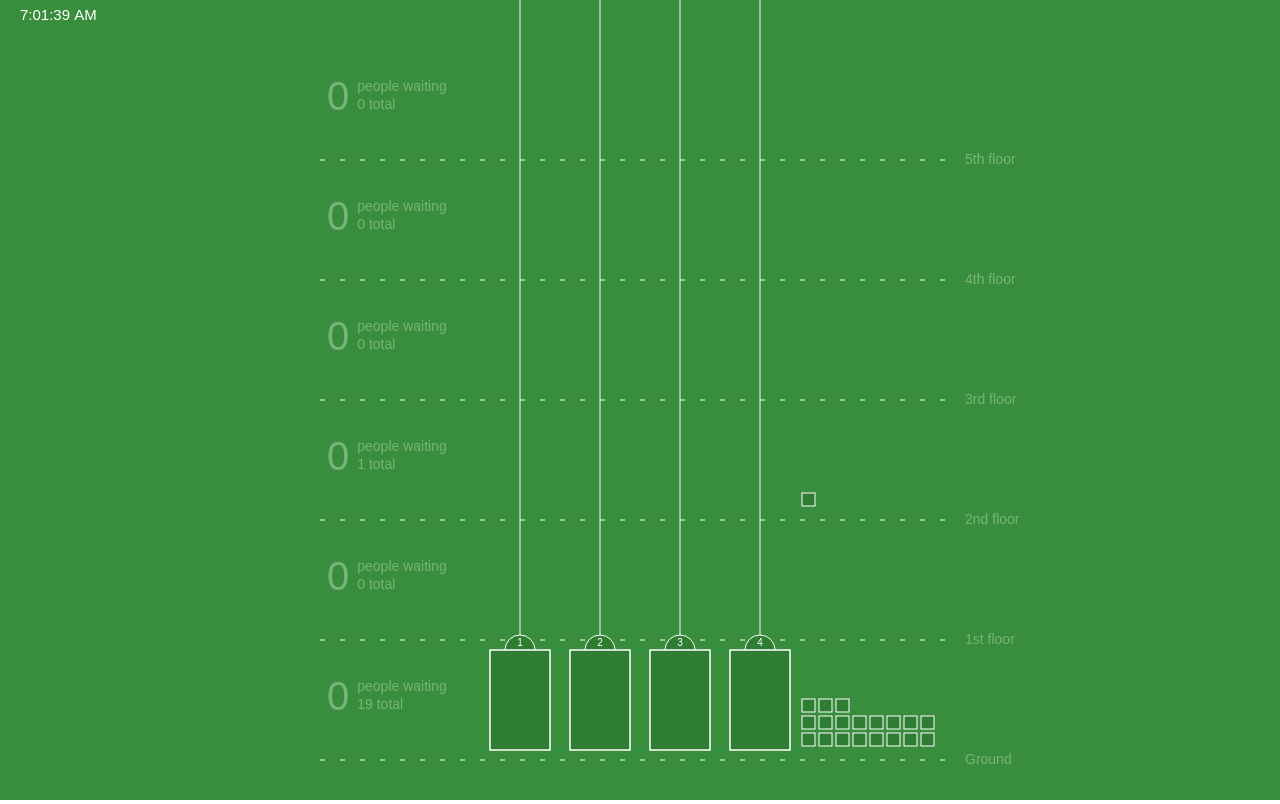
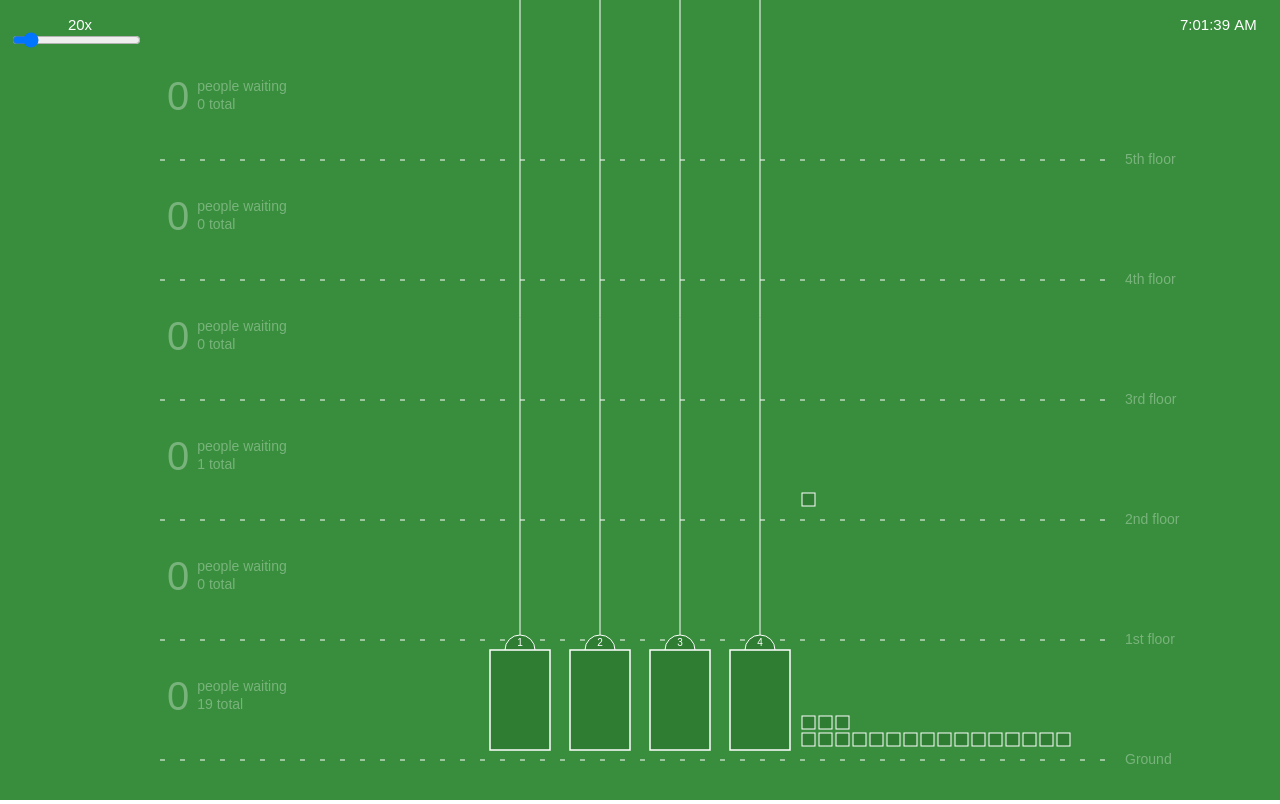
Before and after one commit to coding-watermelon/elevatorSimulation, a plain HTML site: page index.html in a window 1280 px wide. Drawn offline with Linux system fonts and the light colour scheme.

Commit message:
Fixed issue with elevator delta, added speed slider

```diff
--- a/data_generator.js
+++ b/data_generator.js
@@ -3,7 +3,7 @@
 var generator = function(){
   const MAX_NUMBER_OF_PEOPLE = 9;
   const WAIT_TIMEOUT = 5 * 1000;
-  const ELEVATOR_SPEED = (1 / 5) / 1000;
+  const ELEVATOR_SPEED = (1 / 4) / 1000;
   const BREAK_LEVEL = 0
 
   let generator = {}
@@ -221,7 +221,16 @@ var generator = function(){
       }
 
       elevator.moveUp = function(){
-        elevator.currentLevel += elevator.speed * looper.loopTimeStampDelta;
+        var change = elevator.speed * looper.loopTimeStampDelta;
+
+        var currentFloor = Math.floor(elevator.currentLevel);
+        var newFloor = Math.floor(elevator.currentLevel + change);
+
+        if (currentFloor < newFloor) {
+          elevator.currentLevel = newFloor;
+        } else {
+          elevator.currentLevel += change
+        }
       }
 
       elevator.shouldMoveDown = function() {
@@ -232,7 +241,16 @@ var generator = function(){
       }
 
       elevator.moveDown = function(){
-        elevator.currentLevel -= elevator.speed * looper.loopTimeStampDelta;
+        var change = elevator.speed * looper.loopTimeStampDelta;
+
+        var currentCeil = Math.ceil(elevator.currentLevel);
+        var newCeil = Math.ceil(elevator.currentLevel - change);
+
+        if (currentCeil < newCeil) {
+          elevator.currentLevel = newCeil;
+        } else {
+          elevator.currentLevel -= change;
+        }
         Math.max(elevator.currentLevel, 0);
       }
 
@@ -241,7 +259,7 @@ var generator = function(){
       }
 
       elevator.getLevel = function() {
-        var roundedCurrentLevel = Math.round(elevator.currentLevel * 100) / 100;
+        var roundedCurrentLevel = Math.round(elevator.currentLevel * 10) / 10;
         if (roundedCurrentLevel % 1 == 0) {
           return looper.state.levels[roundedCurrentLevel];
         }
--- a/index.html
+++ b/index.html
@@ -9,6 +9,8 @@
       Your browser does not support canvas. You suck.
     </canvas>
 
+    <input id="slider" type="range" min="1" max="200" value="50" oninput="looper.setSpeedFactor(this.value)" onchange="looper.setSpeedFactor(this.value)" style="position: absolute; top: 30px; left: 10px;" />
+
     <script src="index.js"></script>
     <script src="renderer.js"></script>
     <script src="data_generator.js"></script>
--- a/index.js
+++ b/index.js
@@ -16,7 +16,9 @@ function initialize() {
   var logic = smartLogic;
 
   looper.initialize(initialState, logic);
-  looper.setSpeedFactor(getUrlParam("speedFactor", 20));
+  var speedFactor = getUrlParam("speedFactor", 20);
+  looper.setSpeedFactor(speedFactor);
+  document.getElementById("slider").value = speedFactor;
 
   looper.startLooping();
   renderer.startRenderingStates();
--- a/loop.js
+++ b/loop.js
@@ -82,9 +82,6 @@ var looper = function(){
     for (var elevatorIndex = 0; elevatorIndex < looper.state.elevators.length; elevatorIndex++) {
       var elevator = looper.state.elevators[elevatorIndex];
 
-      // round current elevator level
-      //elevator.currentLevel = Math.round(elevator.currentLevel * 100) / 100;
-
       if (elevator.isAtLevel()) {
         if (elevator.shouldStop()) {
           elevator.stop();
--- a/renderer.js
+++ b/renderer.js
@@ -97,7 +97,7 @@ var renderer = function(){
     var options = {};
 
     options.levelsHeight = Math.round(canvas.height * 0.9);
-    options.levelsWidth = Math.round(canvas.width * 0.5);
+    options.levelsWidth = Math.round(canvas.width * 0.75);
     options.levelHeight = Math.round(options.levelsHeight / state.levels.length);
 
     options.elevatorMargin = 10;
@@ -145,7 +145,11 @@ var renderer = function(){
     ctx.textAlign = "left";
     ctx.fillStyle = renderer.statsColor;
     var time = new Date(state.timestamp).toLocaleTimeString();
-    ctx.fillText(time, 20, 20);
+    ctx.fillText(time, canvas.width - 100, 30);
+
+    ctx.textAlign = "center";
+    var speed = Math.round(looper.loopTimeStampDelta / looper.loopInterval) + "x";
+    ctx.fillText(speed, 80, 30);
 
     ctx.save();
   }
@@ -254,6 +258,7 @@ var renderer = function(){
 
       // label
       ctx.fillStyle = renderer.whiteOverlay;
+      ctx.textAlign = "left";
       ctx.font = "lighter 14px Arial";
       var levelName = getLevelName(index);
       ctx.fillText(levelName, levelEndX + 5, levelEndY + 4);
```
